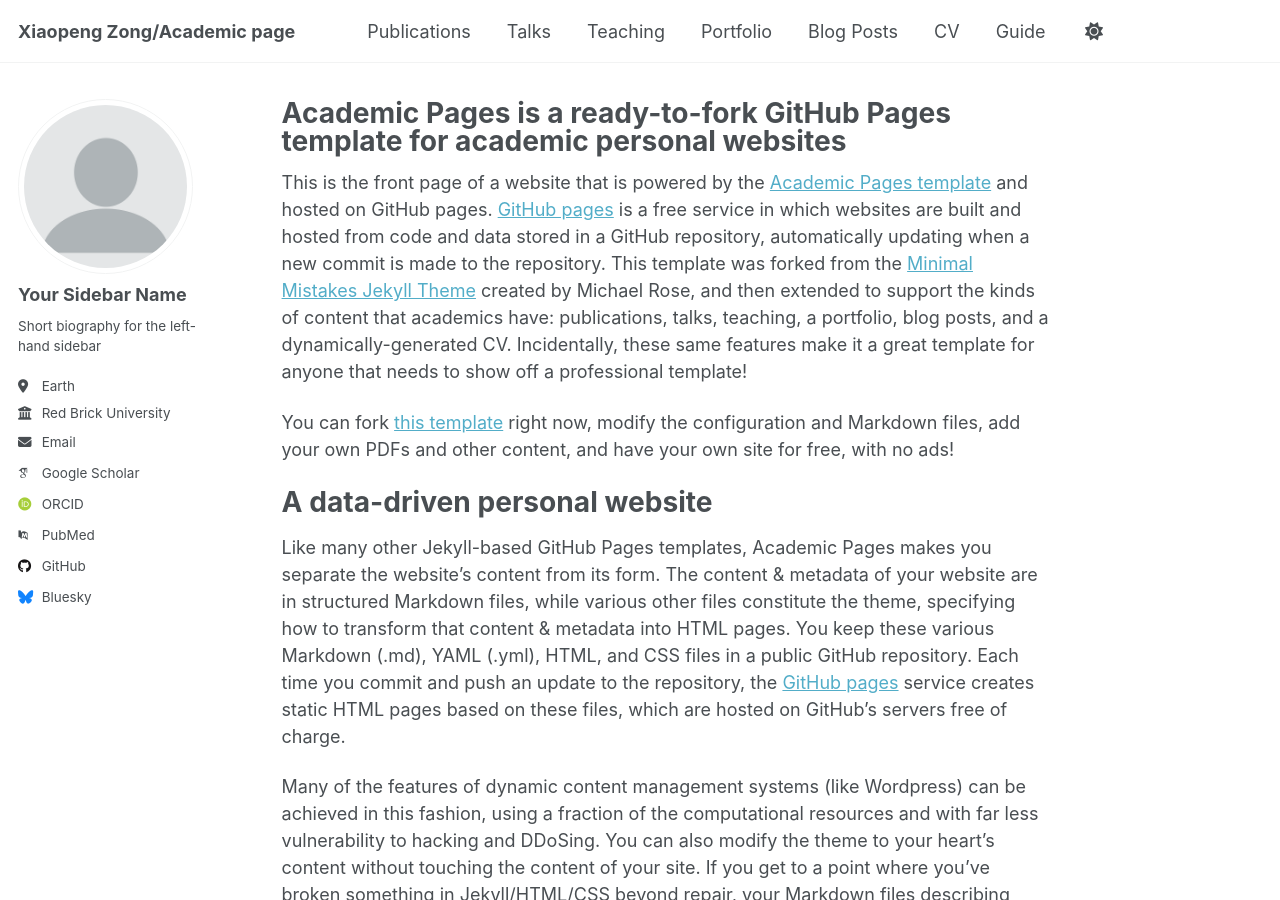
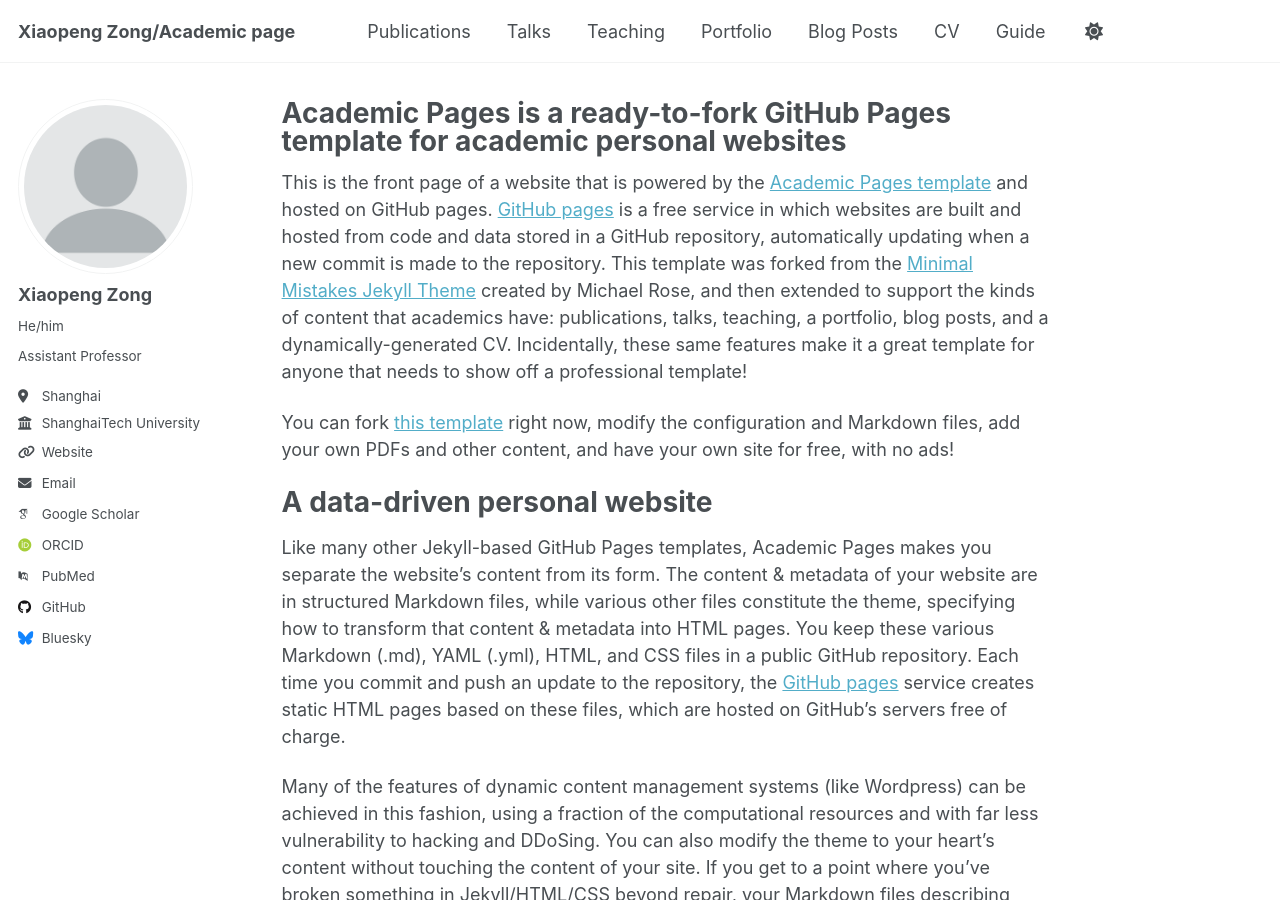
Before and after one commit to zongxp/zongxp.github.io, a Jekyll site: the page built from _pages/about.md, in a window 1280 px wide and 900 px high. Built offline with Jekyll 4.4.1, drawn with Linux system fonts in a browser that asks for light colours; some web fonts are replaced; a script that is not in the unit is left out.

Commit message:
Update _config.yml

```diff
--- a/_config.yml
+++ b/_config.yml
@@ -23,13 +23,13 @@
 author:
   # Biographic information
   avatar           : "profile.png"
-  name             : "Your Sidebar Name"
-  pronouns         : # example: "she/her"
-  bio              : "Short biography for the left-hand sidebar"
-  location         : "Earth"
-  employer         : "Red Brick University"
-  uri              : # URL
-  email            : "none@example.org"
+  name             : "Xiaopeng Zong"
+  pronouns         : "He/him"
+  bio              : "Assistant Professor"
+  location         : "Shanghai"
+  employer         : "ShanghaiTech University"
+  uri              : https://bme.shanghaitech.edu.cn/2021/0326/c8204a1073725/page.htm
+  email            : "zongxp@shanghaitech.edu.cn"
 
   # Academic websites
   academia         : # URL
@@ -37,9 +37,9 @@
   googlescholar    : "https://scholar.google.com/citations?user=PS_CX0AAAAAJ"
   inspire-hep      : # URL
   impactstory      : # URL
-  orcid            : "http://orcid.org/yourorcidurl"
+  orcid            : "http://orcid.org/0000-0003-4235-6948"
   semantic         : # URL
-  pubmed           : "https://www.ncbi.nlm.nih.gov/pubmed/?term=john+snow"
+  pubmed           : "https://www.ncbi.nlm.nih.gov/pubmed/?term=xiaopeng+zong"
   researchgate     : # URL
   scopus           : # URL
 
```
